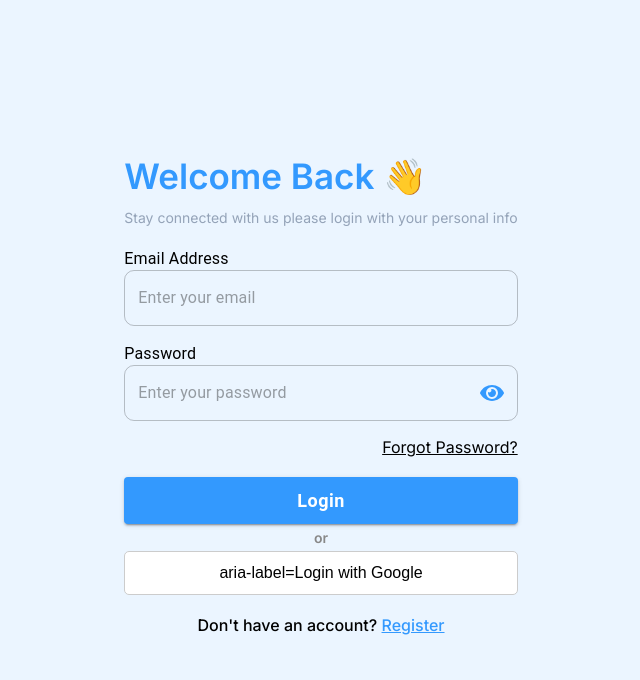
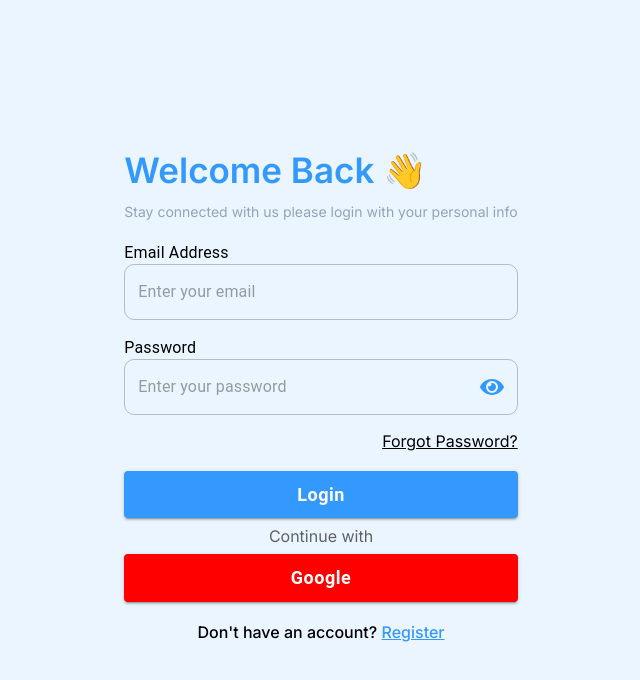
Before and after one commit to giangdhptit/Personalized-Wellness-Planner, a Next.js app: page /auth/login in a window 1280 px wide. Shown: the top 680 px of the page, without its empty margins (319-959 px from the left). Built offline with nearby package versions, Linux system fonts and the light colour scheme; no server answers.

Commit message:
Chores: Organize the code and remove unecessory things

```diff
--- a/src/app/auth/forgotpassword/forgotpassword.js
+++ b/src/app/auth/forgotpassword/page.js
@@ -4,7 +4,7 @@
 import VerifyOtp from "@/shared/components/auth/forgotpassword/verifyOtp";
 import ResetPassword from "@/shared/components/auth/forgotpassword/resetPassword";
 
-export default function ForgotPasswordRouter() {
+export default function ForgotPasswordPage() {
   const params = useSearchParams();
   const step = params.get("step");
   const email = params.get("email");
--- /dev/null
+++ b/src/app/auth/reset/[token]/page.js
@@ -0,0 +1,3 @@
+export default function ResetPassword({ params }) {
+  return <div>ResetPassword</div>;
+}
--- a/src/shared/components/AuthGuard/index.js
+++ b/src/shared/components/AuthGuard/index.js
@@ -10,7 +10,6 @@
   const { isAuthRoute, isDashboardRoute } = useRouteType();
   const router = useRouter();
   const currentUser = useSelector(getCurrentUser);
-  console.log(currentUser);
   const isLoggedIn = Boolean(currentUser?.id);
 
   useEffect(() => {
--- a/src/shared/components/auth/forgotpassword/verifyOtp.jsx
+++ b/src/shared/components/auth/forgotpassword/verifyOtp.jsx
@@ -27,8 +27,7 @@
   return (
     <form onSubmit={handleSubmit(onSubmit)}>
       <h2>Verify OTP</h2>
-      <input {...register("otp")}
-             placeholder="Enter the OTP sent to email" />
+      <input {...register("otp")} placeholder="Enter the OTP sent to email" />
       <PrimaryButton type="submit" buttonText="Verify OTP" />
     </form>
   );
--- a/src/shared/components/auth/login/index.jsx
+++ b/src/shared/components/auth/login/index.jsx
@@ -1,6 +1,10 @@
 "use client";
 import styles from "./styles.module.css";
 import Link from "next/link";
+import { useRouter } from "next/navigation";
+
+// MUI
+import Box from "@mui/material/Box";
 
 // Utils, Schemas, Hooks
 import useSubmitFunction from "@/shared/hooks/useSubmitFunction";
@@ -18,10 +22,10 @@
 
 // Redux
 import { signInUser } from "@/shared/redux/slices/user";
-import GoogleAuthButton from "@/components/buttons/GoogleAuthButton";
 
 export default function Loginform() {
   const { isLoading, onSubmitFunction } = useSubmitFunction();
+  const router = useRouter();
 
   const {
     handleSubmit,
@@ -37,7 +41,6 @@
       data,
     });
   };
-
 
   return (
     <div className={styles.container}>
@@ -65,18 +68,27 @@
         />
 
         <div className={styles.forgetPassword}>
-          <Link href={"/auth/forgotpassword"}>
-            Forgot Password?
-          </Link>
+          <Link href={"/auth/forgotpassword"}>Forgot Password?</Link>
         </div>
 
         <div className={styles.submitButtonWrapper}>
           <PrimaryButton buttonText={"Login"} loading={isLoading} />
         </div>
 
-        <div className={styles.divider}>or</div>
+        <Box sx={{ my: 1, textAlign: "center", color: "text.secondary" }}>
+          Continue with
+        </Box>
 
-        <GoogleAuthButton mode="login" />
+        <PrimaryButton
+          buttonText="Google"
+          type="button"
+          sx={{ backgroundColor: "red", "&:hover": { backgroundColor: "red" } }}
+          onClick={() =>
+            router.push(
+              `${process.env.NEXT_PUBLIC_SERVER_JAVA_URL}/oauth2/authorization/google`
+            )
+          }
+        />
 
         <div className={styles.dontHaveAccount}>
           <span>
--- a/src/shared/components/buttons/GoogleAuthButton.jsx
+++ /dev/null
@@ -1,18 +0,0 @@
-import React from "react";
-import styles from "./GoogleAuthButton.module.css";
-
-const GoogleAuthButton = ({ mode = "login" }) => {
-  const handleClick = () => {
-    const baseUrl = "http://localhost:8080/oauth2/authorization/google";
-    const url = mode === "signup" ? `${baseUrl}?source=signup` : baseUrl;
-    window.location.assign(url);
-  };
-
-  return (
-    <button onClick={handleClick} className={styles.googleButton}>
-      aria-label={mode === "signup" ? "Sign up with Google" : "Login with Google"}
-    </button>
-  );
-};
-
-export default GoogleAuthButton;
--- a/src/shared/components/buttons/GoogleAuthButton.module.css
+++ /dev/null
@@ -1,26 +0,0 @@
-.googleButton {
-  background-color: #fff;
-  color: #000;
-  padding: 12px;
-  border: 1px solid #ccc;
-  border-radius: 5px;
-  font-size: 16px;
-  cursor: pointer;
-  width: 100%;
-  display: flex;
-  align-items: center;
-  justify-content: center;
-  gap: 10px;
-  transition: background-color 0.2s ease-in-out;
-}
-
-.googleButton:hover {
-  background-color: #f5f5f5;
-}
-
-.googleIcon {
-  width: 20px;
-  height: 20px;
-  margin-right: 10px;
-  vertical-align: middle;
-}
--- /dev/null
+++ b/src/shared/components/checkboxs/index.jsx
@@ -0,0 +1,5 @@
+import React from "react";
+
+export default function Checkbox() {
+  return <div>index</div>;
+}
--- a/src/shared/redux/slices/user.js
+++ b/src/shared/redux/slices/user.js
@@ -75,6 +75,10 @@
     if (error) throw error;
   };
 
+// Forget Password
+
+// Reset Password
+
 // state selector
 export const isUserLoading = (state) => state.user.isLoading;
 
--- a/src/shared/utils/paths.js
+++ b/src/shared/utils/paths.js
@@ -12,6 +12,7 @@
 export const AUTH_ROUTES = {
   login: path(AUTH_ROOT, "/login"),
   register: path(AUTH_ROOT, "/register"),
+  forgotPassword: path(AUTH_ROOT, "/forgotpassword"),
 };
 
 export const DASHBOARD_ROUTES = {
```
Also changed, not shown: src/shared/components/auth/register/index.jsx (+21 -12 lines).
